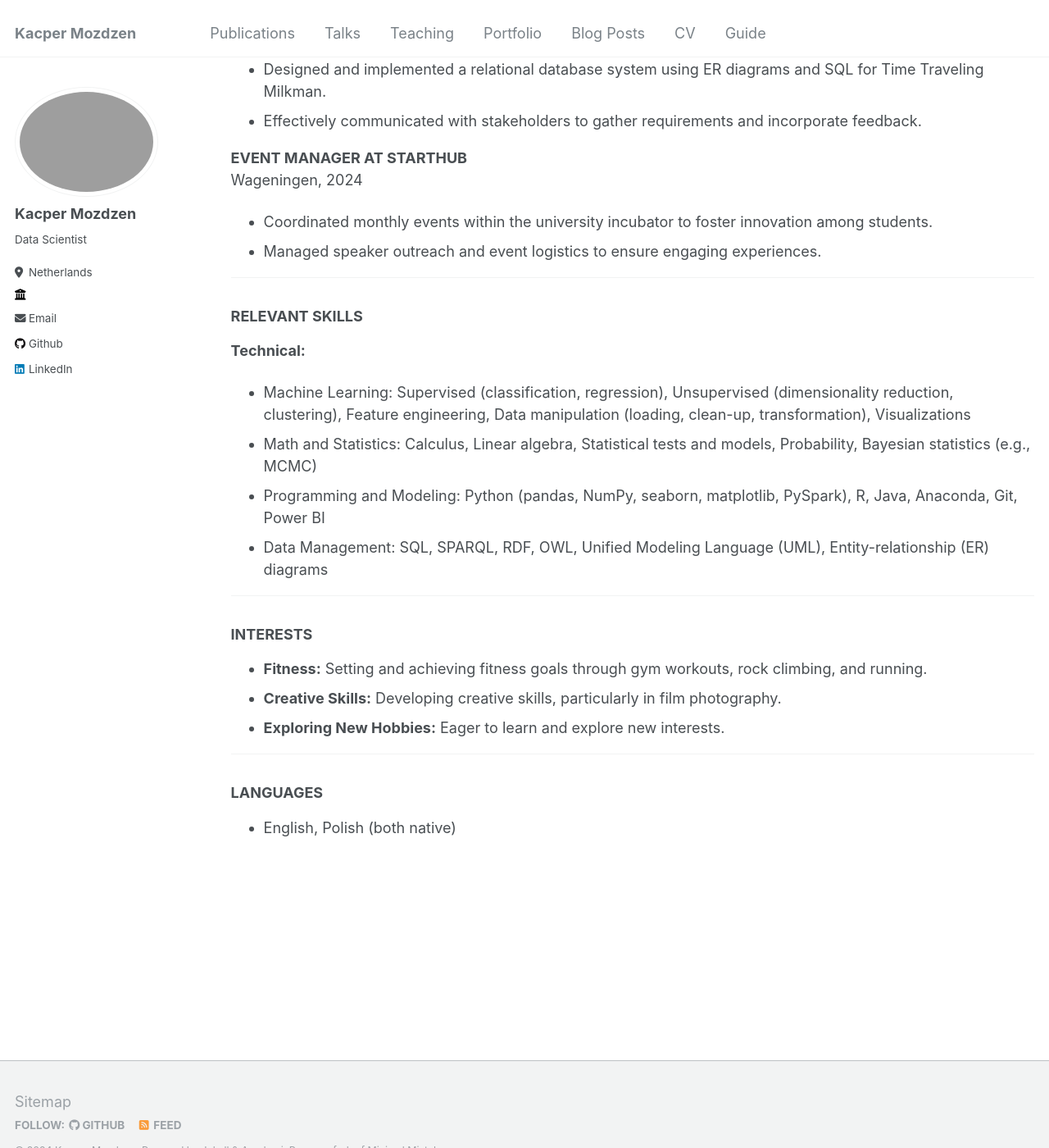
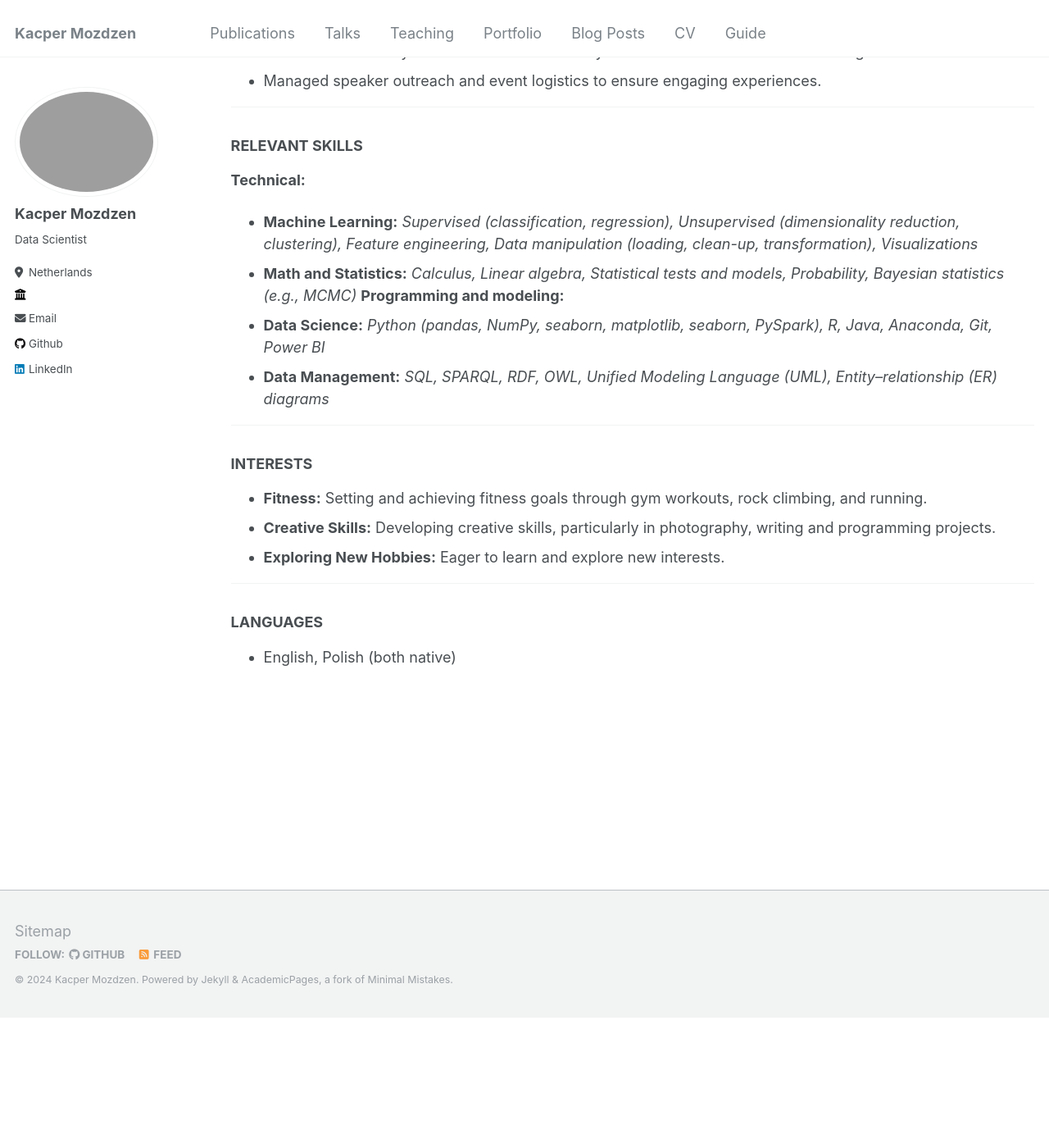
Before and after one commit to kapekm/kapekm.github.io, a Jekyll site: the page built from _pages/cv.md, in a window 1280 px wide and 1400 px high, scrolled down 1188 px. Shown: the whole window at 82% size. Built offline with Jekyll 4.4.1, drawn with Linux system fonts in a browser that asks for light colours; after the commit the page ends 2428 px from its top, so only the background shows below that; some of the changed text lies outside the part shown.

Commit message:
Update cv.md

```diff
--- a/_pages/cv.md
+++ b/_pages/cv.md
@@ -62,17 +55,19 @@ Wageningen, 2024
 ### RELEVANT SKILLS
 
 **Technical:**
-- Machine Learning: Supervised (classification, regression), Unsupervised (dimensionality reduction, clustering), Feature engineering, Data manipulation (loading, clean-up, transformation), Visualizations
-- Math and Statistics: Calculus, Linear algebra, Statistical tests and models, Probability, Bayesian statistics (e.g., MCMC)
-- Programming and Modeling: Python (pandas, NumPy, seaborn, matplotlib, PySpark), R, Java, Anaconda, Git, Power BI
-- Data Management: SQL, SPARQL, RDF, OWL, Unified Modeling Language (UML), Entity-relationship (ER) diagrams
+- **Machine Learning:** *Supervised (classification, regression), Unsupervised (dimensionality reduction, clustering), Feature engineering, Data manipulation (loading, clean-up, transformation), Visualizations*
+- **Math and Statistics:** *Calculus, Linear algebra, Statistical tests and models, Probability, Bayesian statistics (e.g., MCMC)*
+**Programming and modeling:**
+- **Data Science:** *Python (pandas, NumPy, seaborn, matplotlib, seaborn, PySpark), R, Java, Anaconda, Git, Power BI*
+- **Data Management:** *SQL, SPARQL, RDF, OWL, Unified Modeling Language (UML), Entity–relationship (ER) diagrams*
+
 
 ---
 
 ### INTERESTS
 
 - **Fitness:** Setting and achieving fitness goals through gym workouts, rock climbing, and running.
-- **Creative Skills:** Developing creative skills, particularly in film photography.
+- **Creative Skills:** Developing creative skills, particularly in photography, writing and programming projects.
 - **Exploring New Hobbies:** Eager to learn and explore new interests.
 
 ---
```
Also changed, not shown: other parts of _pages/cv.md (+2 -9 lines).
